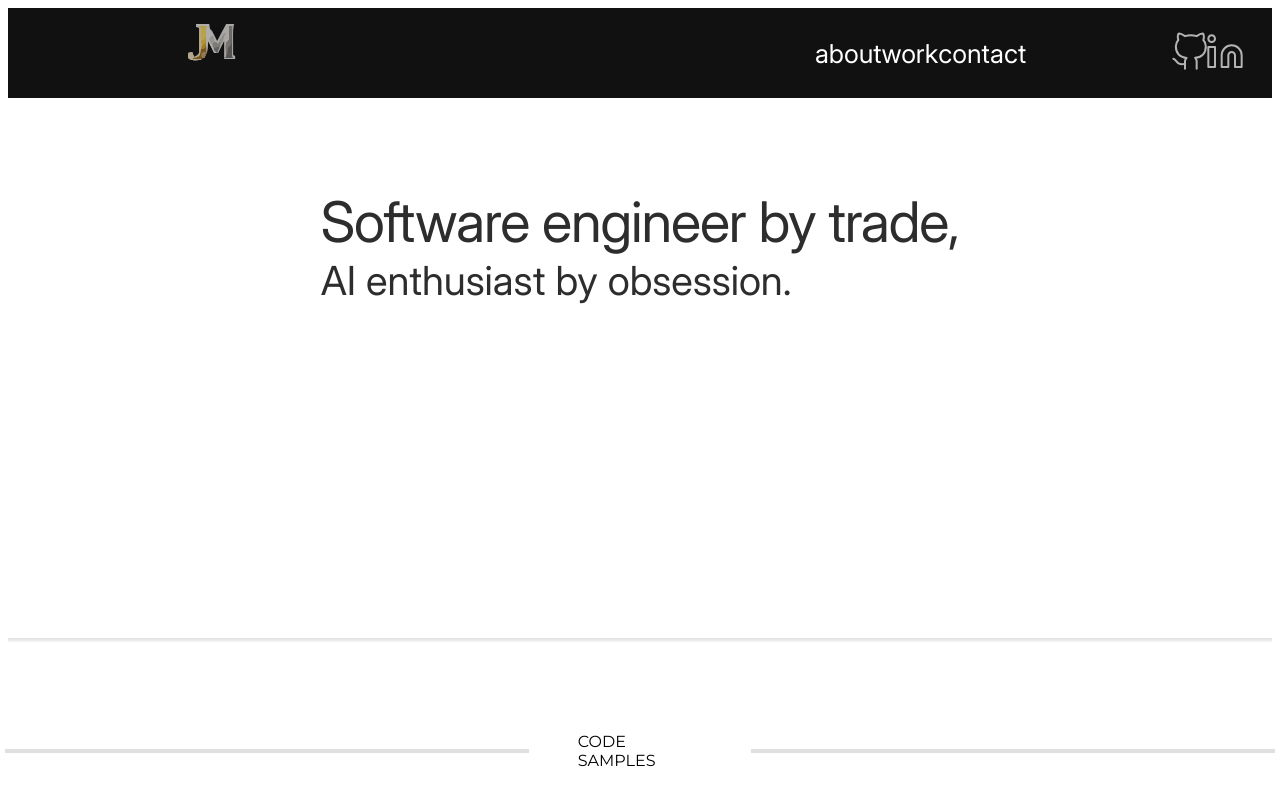
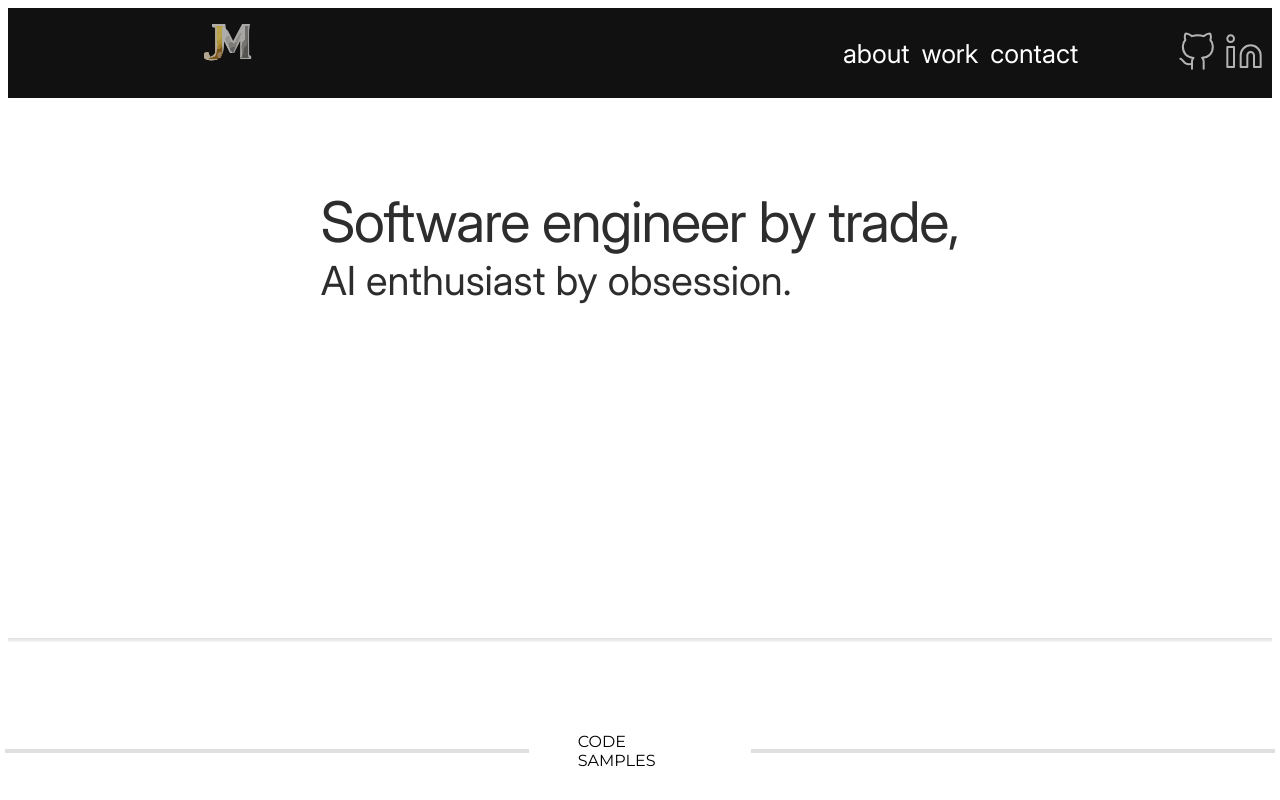
Before and after one commit to robmcdonald5/personalsite, a SvelteKit app: page / in a window 1280 px wide. Shown: the top 800 px of the page. Built offline with nearby package versions, Linux system fonts and the light colour scheme.

Commit message:
Fixed tailwind loading

```diff
--- a/src/lib/Header.svelte
+++ b/src/lib/Header.svelte
@@ -8,9 +8,9 @@
     </div>
   </div>
   <div class="h-[30px] flex justify-start items-start flex-row gap-8 absolute left-[807px] top-[30px]">
-    <div class="text-[#FFFFFF] text-[26px] font-['Inter'] font-light">about</div>
-    <div class="text-[#FFFFFF] text-[26px] font-['Inter'] font-light">work</div>
-    <div class="text-[#FFFFFF] text-[26px] font-['Inter'] font-light">contact</div>
+        <div class="bg-red-500 p-8 mx-4 text-[#FFFFFF] text-[26px] font-['Inter'] font-light">about</div>
+    <div class="bg-red-500 p-8 mx-4 text-[#FFFFFF] text-[26px] font-['Inter'] font-light">work</div>
+    <div class="bg-red-500 p-8 mx-4 text-[#FFFFFF] text-[26px] font-['Inter'] font-light">contact</div>
   </div>
   <div class="absolute left-[180px] top-[16px]">
     <img src="/header__logo-icon.svg" alt="header__logo placeholder" />
--- a/tailwind.config.js
+++ b/tailwind.config.js
@@ -2,7 +2,15 @@
 export default {
   content: ['./src/**/*.{html,js,svelte,ts}'],
   theme: {
-    extend: {},
+    extend: {
+      // Add your font families here
+      fontFamily: {
+        inter: ['Inter', 'sans-serif'],
+        roboto: ['Roboto', 'sans-serif'],
+        'roboto-mono': ['"Roboto Mono"', 'monospace'],
+        montserrat: ['Montserrat', 'sans-serif'],
+      },
+    },
   },
   plugins: [],
 }
```
Also changed, not shown: 1 other file (tests, documents, lock files or other folders). Lines whose indentation alone changed are shown as unchanged.
